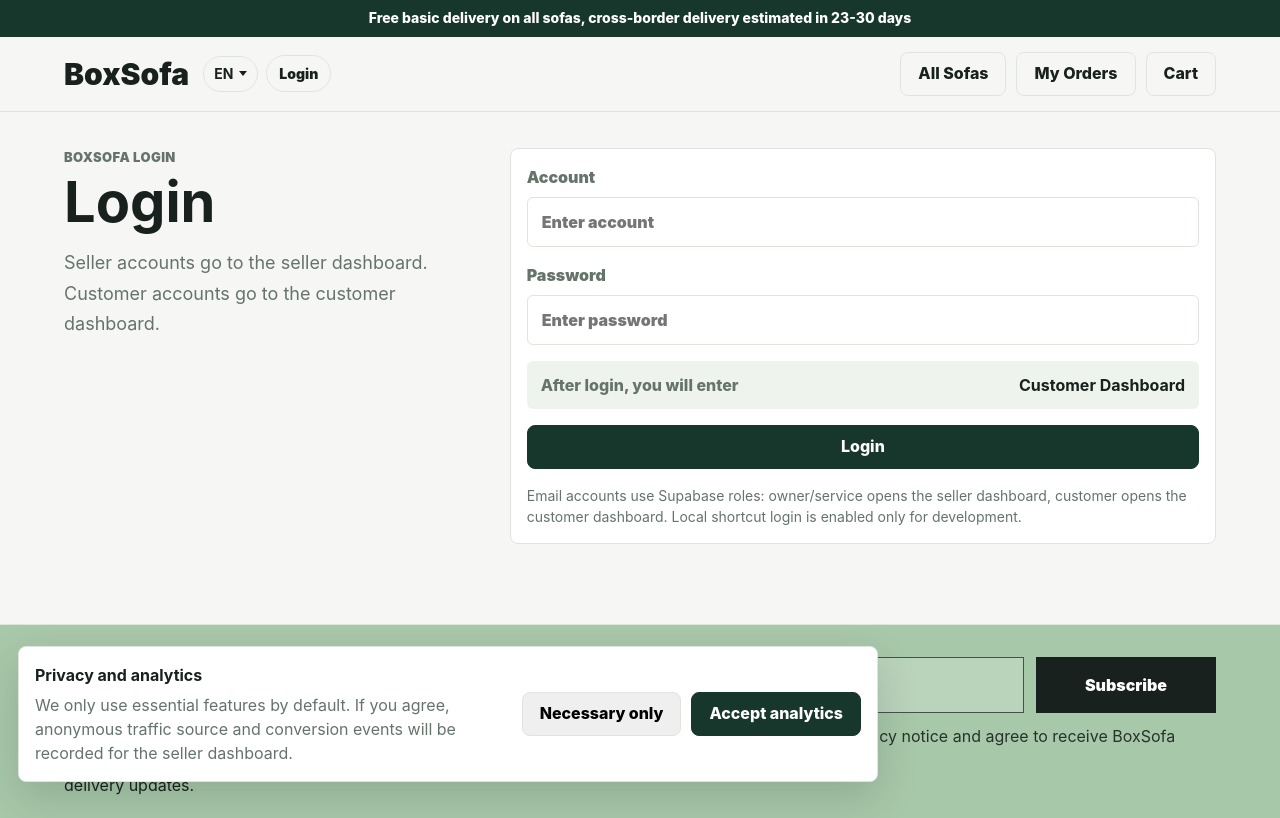
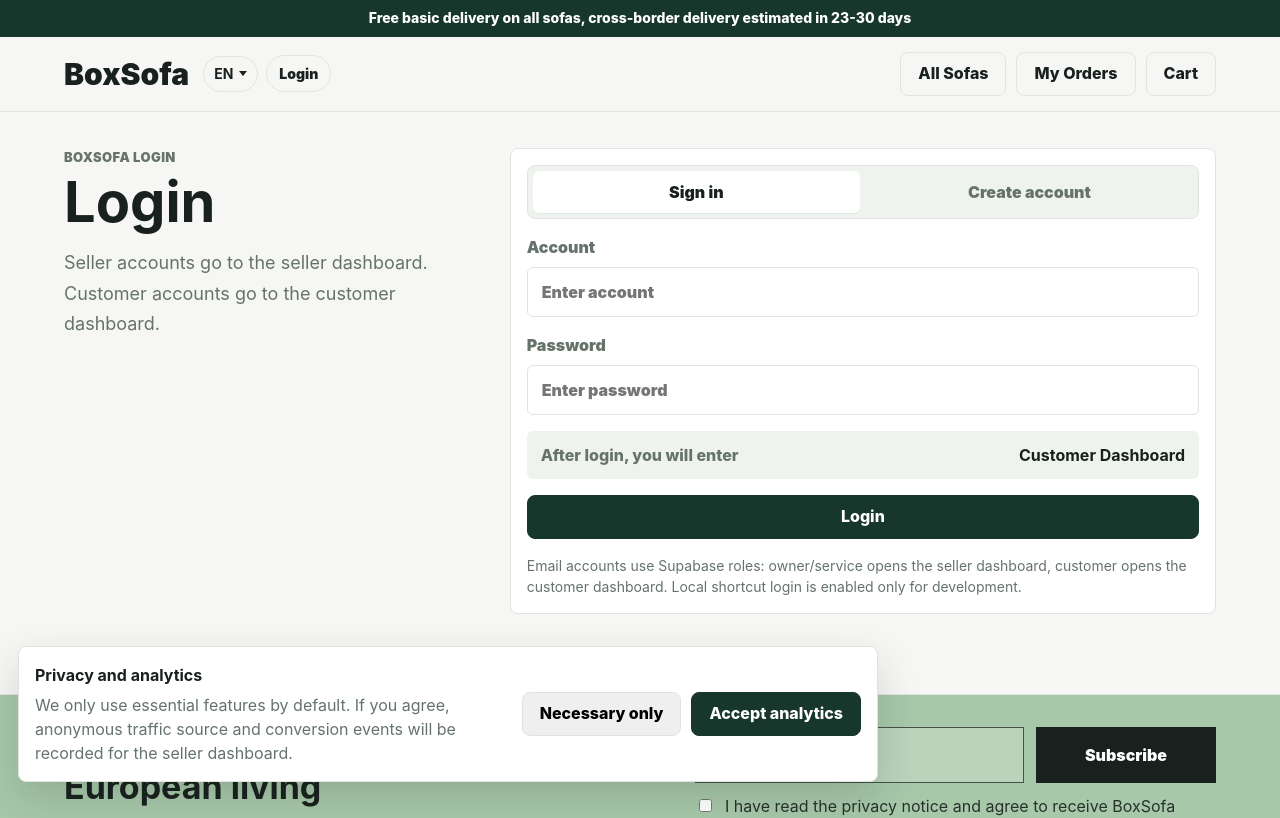
Before and after one commit to today99999/boxsofa-platform, a Next.js app: page /login in a window 1280 px wide. Shown: the top 818 px of the page. Built offline with nearby package versions, Linux system fonts and the light colour scheme.

Commit message:
Add customer account registration

```diff
--- a/app/globals.css
+++ b/app/globals.css
@@ -244,6 +244,34 @@
   display: grid;
   gap: 16px;
   margin-bottom: 0;
+}
+
+.login-mode-toggle {
+  background: var(--soft);
+  border: 1px solid var(--line);
+  border-radius: 8px;
+  display: grid;
+  gap: 6px;
+  grid-template-columns: 1fr 1fr;
+  padding: 5px;
+}
+
+.login-mode-toggle button {
+  background: transparent;
+  border: 0;
+  border-radius: 6px;
+  color: var(--muted);
+  cursor: pointer;
+  font: inherit;
+  font-weight: 900;
+  min-height: 40px;
+  padding: 9px 10px;
+}
+
+.login-mode-toggle button.active {
+  background: var(--surface);
+  box-shadow: 0 1px 0 rgba(24, 33, 29, 0.06);
+  color: var(--ink);
 }
 
 .login-form label {
--- a/components/LoginClient.tsx
+++ b/components/LoginClient.tsx
@@ -37,7 +37,9 @@
   const { t } = useTranslation();
   const [account, setAccount] = useState("");
   const [password, setPassword] = useState("");
+  const [fullName, setFullName] = useState("");
   const [loginMessage, setLoginMessage] = useState("");
+  const [mode, setMode] = useState<"login" | "register">("login");
   const [isSubmitting, setIsSubmitting] = useState(false);
   const loginRole = getLoginRole(account);
   const normalizedPreviewAccount = account.trim();
@@ -69,6 +71,46 @@
 
     const normalizedAccount = account.trim();
     const canUseSupabase = hasSupabaseBrowserConfig() && normalizedAccount.includes("@");
+
+    if (mode === "register") {
+      if (!canUseSupabase) {
+        setLoginMessage("Please use an email address to create a customer account.");
+        setIsSubmitting(false);
+        return;
+      }
+
+      const supabase = createSupabaseBrowserClient();
+      const { data, error } =
+        supabase
+          ? await supabase.auth.signUp({
+              email: normalizedAccount,
+              password,
+              options: {
+                data: {
+                  full_name: fullName.trim()
+                },
+                emailRedirectTo: `${window.location.origin}/login`
+              }
+            })
+          : { data: null, error: new Error("Supabase is not configured.") };
+
+      if (error) {
+        setLoginMessage(error.message || "Could not create the customer account.");
+        setIsSubmitting(false);
+        return;
+      }
+
+      if (data?.session) {
+        saveSession({ account: normalizedAccount, role: "customer", source: "supabase" });
+        window.location.href = "/orders";
+        return;
+      }
+
+      setLoginMessage("Customer account created. Please check your email to confirm the account before signing in.");
+      setMode("login");
+      setIsSubmitting(false);
+      return;
+    }
 
     if (canUseSupabase) {
       const supabase = createSupabaseBrowserClient();
@@ -110,6 +152,28 @@
 
   return (
     <form className="panel login-form" onSubmit={handleSubmit}>
+      <div className="login-mode-toggle" aria-label="Customer account mode">
+        <button
+          className={mode === "login" ? "active" : ""}
+          onClick={() => {
+            setMode("login");
+            setLoginMessage("");
+          }}
+          type="button"
+        >
+          Sign in
+        </button>
+        <button
+          className={mode === "register" ? "active" : ""}
+          onClick={() => {
+            setMode("register");
+            setLoginMessage("");
+          }}
+          type="button"
+        >
+          Create account
+        </button>
+      </div>
       <label>
         {t("account")}
         <input
@@ -120,10 +184,22 @@
           value={account}
         />
       </label>
+      {mode === "register" ? (
+        <label>
+          Full name
+          <input
+            autoComplete="name"
+            name="fullName"
+            onChange={(event) => setFullName(event.target.value)}
+            placeholder="Your name"
+            value={fullName}
+          />
+        </label>
+      ) : null}
       <label>
         {t("password")}
         <input
-          autoComplete="current-password"
+          autoComplete={mode === "register" ? "new-password" : "current-password"}
           name="password"
           onChange={(event) => setPassword(event.target.value)}
           placeholder={t("passwordPlaceholder")}
@@ -131,6 +207,7 @@
           value={password}
         />
       </label>
+      {mode === "login" ? (
         <div className="login-role-preview">
           <span>{t("loginRolePreview")}</span>
           <strong>
@@ -141,12 +218,20 @@
                 : t("loginAsCustomer")}
           </strong>
         </div>
+      ) : (
+        <div className="login-role-preview">
+          <span>Account type</span>
+          <strong>Customer account</strong>
+        </div>
+      )}
       <button className="button primary" disabled={isSubmitting} type="submit">
-        {isSubmitting ? "Logging in..." : t("login")}
+        {isSubmitting ? (mode === "register" ? "Creating account..." : "Logging in...") : mode === "register" ? "Create customer account" : t("login")}
       </button>
       {loginMessage ? <p className="login-note">{loginMessage}</p> : null}
       <p className="login-note">
-        {localAuthEnabled
+        {mode === "register"
+          ? "Create account is for customers only. Seller dashboard access is assigned separately by BoxSofa."
+          : localAuthEnabled
             ? "Email accounts use Supabase roles: owner/service opens the seller dashboard, customer opens the customer dashboard. Local shortcut login is enabled only for development."
             : "Use your BoxSofa email account. Seller or customer access is decided by the account role."}
       </p>
```
Lines whose indentation alone changed are shown as unchanged.
